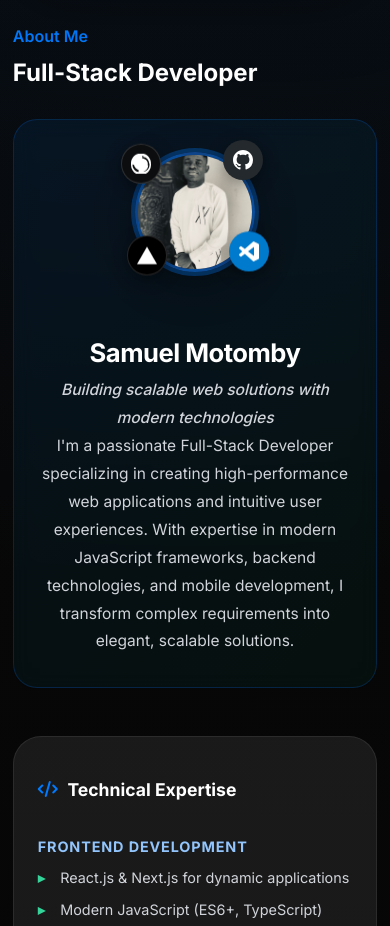
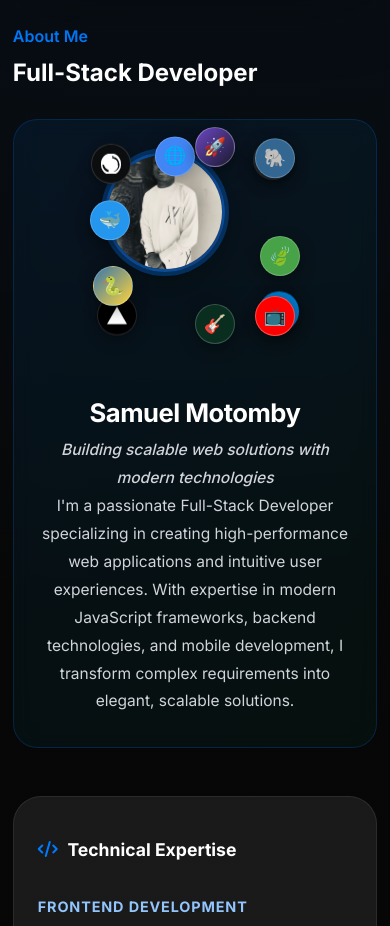
Before and after one commit to Motomby/sam-portfolio, a website: page index.html in a window 390 px wide. Shown: the part 1060-1986 px from the top of the page. Drawn offline with nearby package versions, Linux system fonts and the light colour scheme; no server answers.

Commit message:
Add tech emoji badges around profile picture
- Added PostgreSQL badge (🐘) positioned top-right
- Added MongoDB badge (🍃) positioned on right side
- Added YouTube badge (📺) positioned bottom-right
- Added Chrome badge (🌐) positioned top-right
- Added Antigravity badge (🚀) floating above profile
- Added Docker badge (🐳) positioned left side
- Added Python badge (🐍) floating with gradient theme
- Added Django badge (🎸) positioned bottom
- Enhanced tech badge styling with proper positioning
- Added responsive design for mobile devices
- Increased avatar wrapper size to accommodate badges
- Added unique floating animations for each badge

```diff
--- a/index.html
+++ b/index.html
@@ -87,6 +87,31 @@
           </div>
           <div class="tech-badge tech-badge--vercel" title="Vercel">
             <svg viewBox="0 0 24 24" fill="currentColor"><path d="M24 22.525H0l12-21.05 12 21.05z"/></svg>
+          </div>
+          <!-- New tech badges -->
+          <div class="tech-badge tech-badge--postgres" title="PostgreSQL">
+            <span>🐘</span>
+          </div>
+          <div class="tech-badge tech-badge--mongodb" title="MongoDB">
+            <span>🍃</span>
+          </div>
+          <div class="tech-badge tech-badge--youtube" title="YouTube">
+            <span>📺</span>
+          </div>
+          <div class="tech-badge tech-badge--chrome" title="Chrome">
+            <span>🌐</span>
+          </div>
+          <div class="tech-badge tech-badge--antigravity" title="Antigravity">
+            <span>🚀</span>
+          </div>
+          <div class="tech-badge tech-badge--docker" title="Docker">
+            <span>🐳</span>
+          </div>
+          <div class="tech-badge tech-badge--python" title="Python">
+            <span>🐍</span>
+          </div>
+          <div class="tech-badge tech-badge--django" title="Django">
+            <span>🎸</span>
           </div>
         </div>
         <div class="about-summary">
--- a/styles.css
+++ b/styles.css
@@ -1779,6 +1779,7 @@ body {
   box-shadow: 0 4px 16px rgba(0, 0, 0, 0.4);
   cursor: default;
   transition: transform 0.3s ease, box-shadow 0.3s ease;
+  font-size: 18px;
 }
 
 .tech-badge svg {
@@ -1830,6 +1831,86 @@ body {
   animation: floatBadge 4.2s ease-in-out infinite 1.2s;
 }
 
+/* PostgreSQL – top-right */
+.tech-badge--postgres {
+  top: -10px;
+  right: -10px;
+  background: #336791;
+  color: #ffffff;
+  border: 1px solid rgba(255,255,255,0.2);
+  animation: floatBadge 3.8s ease-in-out infinite 0.3s;
+}
+
+/* MongoDB – right side */
+.tech-badge--mongodb {
+  top: 50%;
+  right: -15px;
+  background: #47a248;
+  color: #ffffff;
+  border: 1px solid rgba(255,255,255,0.2);
+  animation: floatBadge 4.1s ease-in-out infinite 0.8s;
+}
+
+/* YouTube – bottom-right */
+.tech-badge--youtube {
+  bottom: -10px;
+  right: -10px;
+  background: #ff0000;
+  color: #ffffff;
+  border: 1px solid rgba(255,255,255,0.3);
+  animation: floatBadge 3.6s ease-in-out infinite 1.5s;
+}
+
+/* Chrome – top-right */
+.tech-badge--chrome {
+  top: -10px;
+  right: 50%;
+  background: #4285f4;
+  color: #ffffff;
+  border: 1px solid rgba(255,255,255,0.2);
+  animation: floatBadge 3.9s ease-in-out infinite 0.6s;
+}
+
+/* Antigravity – floating above */
+.tech-badge--antigravity {
+  top: -25px;
+  left: 50%;
+  background: linear-gradient(135deg, #6b46c1, #1a1a2e);
+  color: #ffffff;
+  border: 1px solid rgba(255,255,255,0.3);
+  animation: floatBadge 4.5s ease-in-out infinite 2.1s;
+}
+
+/* Docker – left side */
+.tech-badge--docker {
+  top: 30%;
+  left: -15px;
+  background: #2496ed;
+  color: #ffffff;
+  border: 1px solid rgba(255,255,255,0.2);
+  animation: floatBadge 3.7s ease-in-out infinite 1.0s;
+}
+
+/* Python – floating */
+.tech-badge--python {
+  bottom: 20px;
+  left: -12px;
+  background: linear-gradient(135deg, #3776ab, #ffd43b);
+  color: #ffffff;
+  border: 1px solid rgba(255,255,255,0.2);
+  animation: floatBadge 4.3s ease-in-out infinite 0.4s;
+}
+
+/* Django – bottom */
+.tech-badge--django {
+  bottom: -15px;
+  left: 50%;
+  background: #092e20;
+  color: #ffffff;
+  border: 1px solid rgba(255,255,255,0.2);
+  animation: floatBadge 4.0s ease-in-out infinite 1.8s;
+}
+
 @keyframes floatBadge {
   0%, 100% { transform: translateY(0px); }
   50%       { transform: translateY(-6px); }
@@ -1999,8 +2080,8 @@ body {
   }
 
   .about-avatar-wrap {
-    width: 120px;
-    height: 120px;
+    width: 180px;
+    height: 180px;
     margin: 0 auto;
   }
 
```
